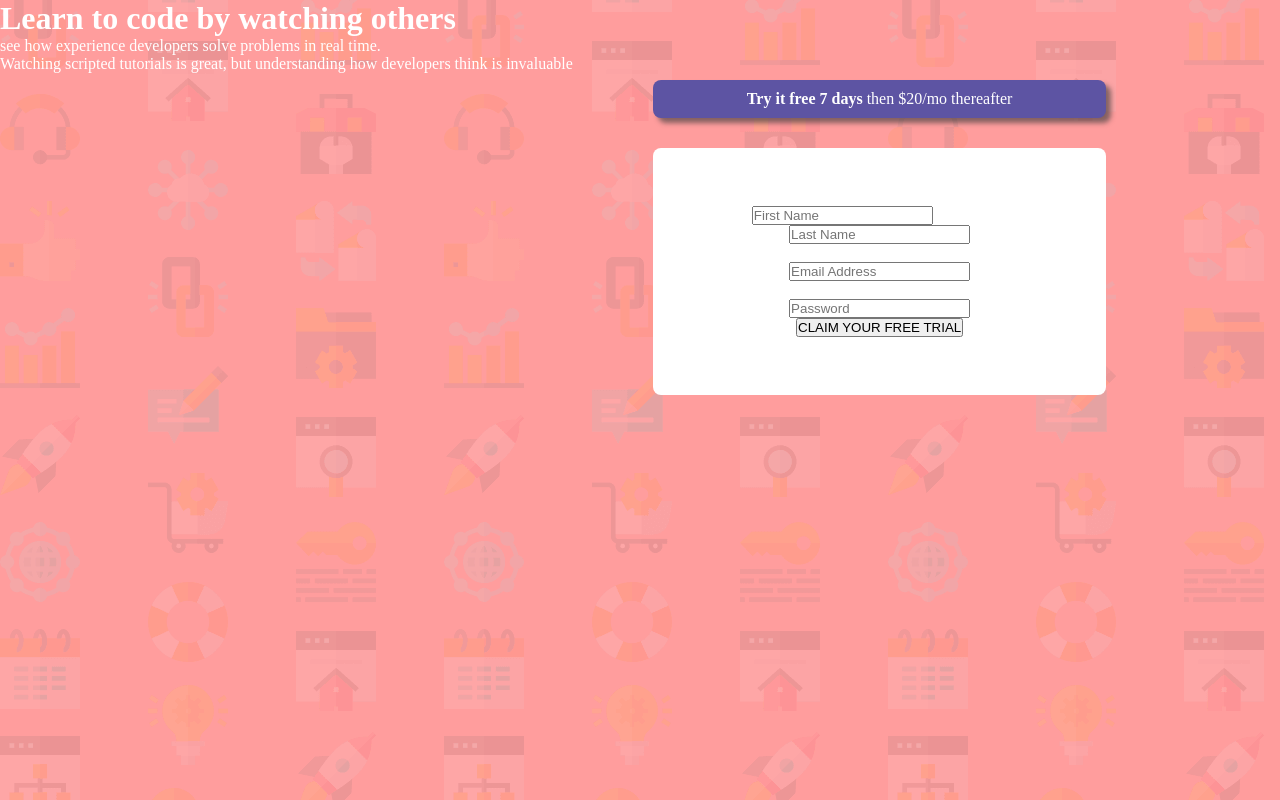
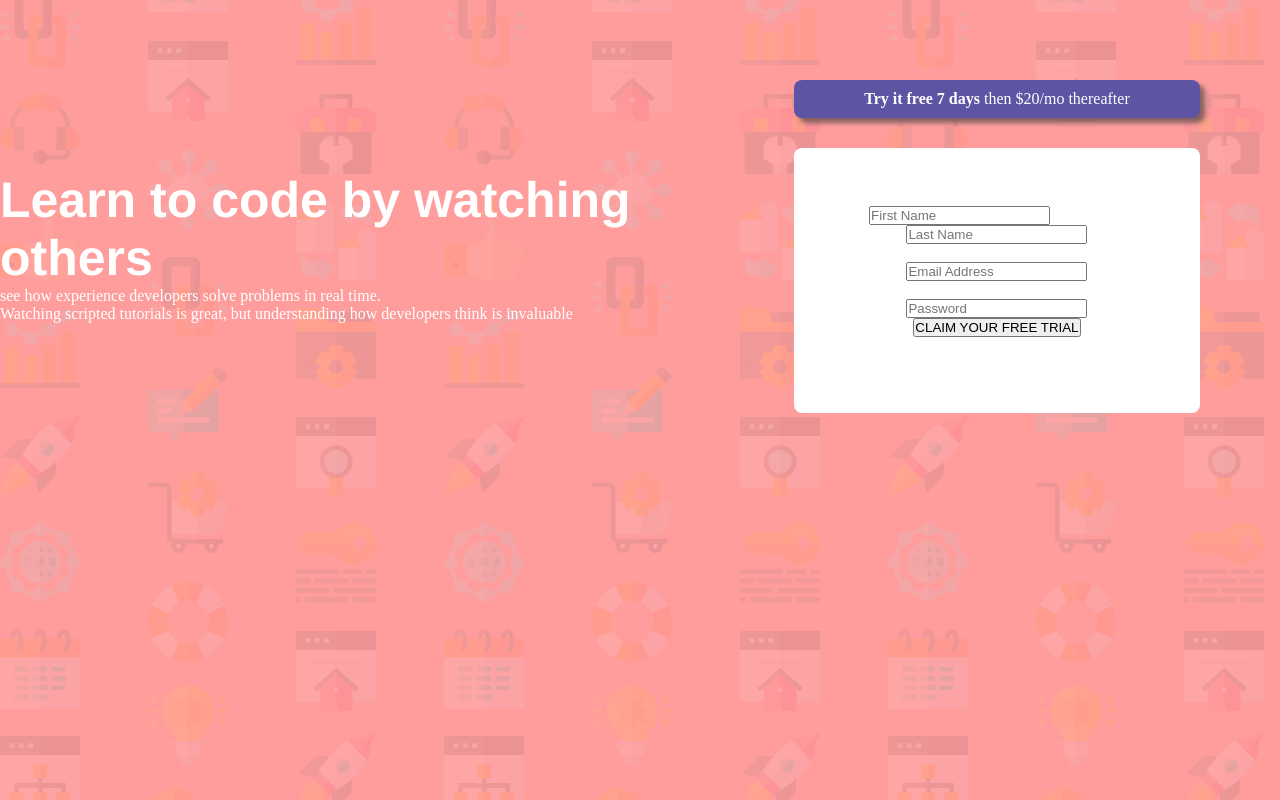
Before and after one commit to King-odysseus/Responsiveness-and-Media-Queries, a plain HTML site: page index.html in a window 1280 px wide. Drawn offline with Linux system fonts and the light colour scheme.

Commit message:
edited button

```diff
--- a/registration.css
+++ b/registration.css
@@ -10,6 +10,12 @@ body {
 main {
   display: flex;
   flex-direction: auto;
+  align-items: center;
+}
+
+h1 {
+  font-size: 50px;
+  font-family: Helvetica, sans-serif;
 }
 
 .container {
@@ -38,7 +44,7 @@ main {
 .space {
   margin: 10px;
 }
-textarea {
+text {
   width: 100%;
   height: 150px;
   padding: 12px 20px;
```
Lines whose indentation alone changed are shown as unchanged.
